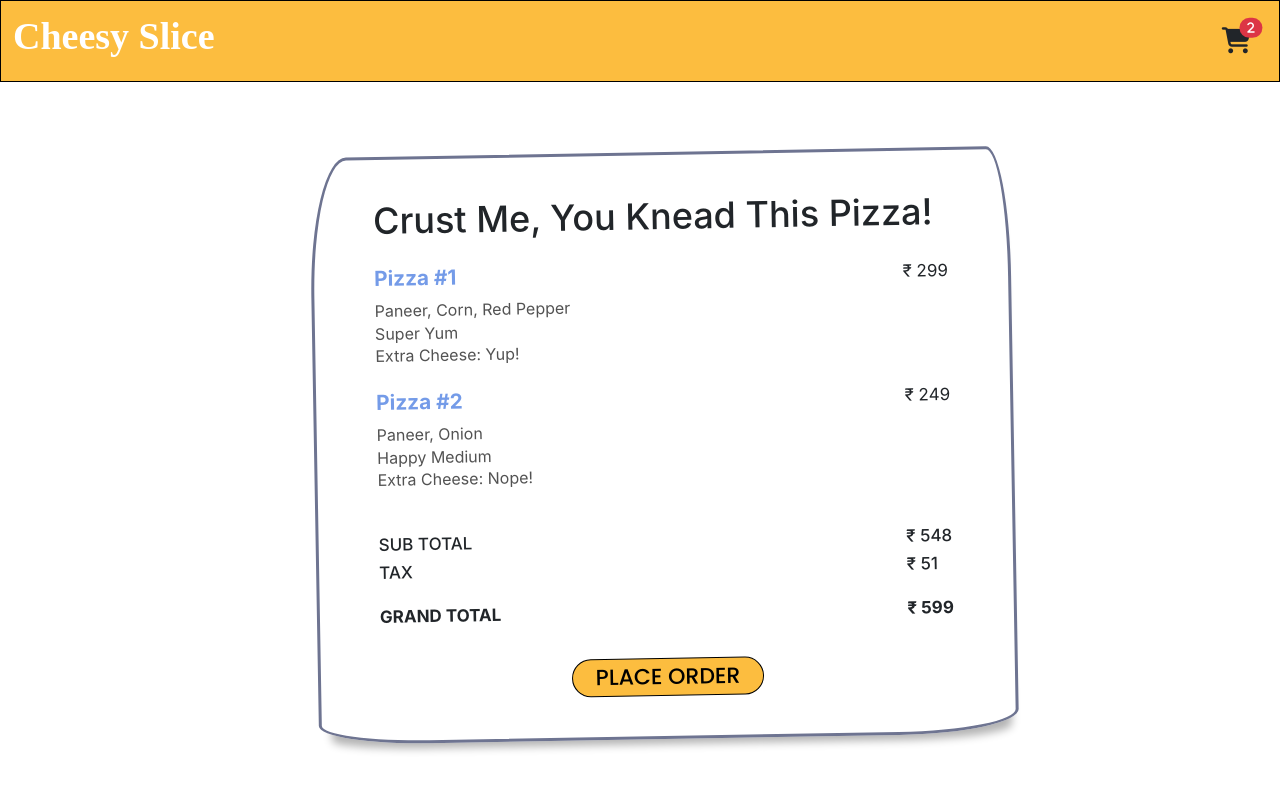
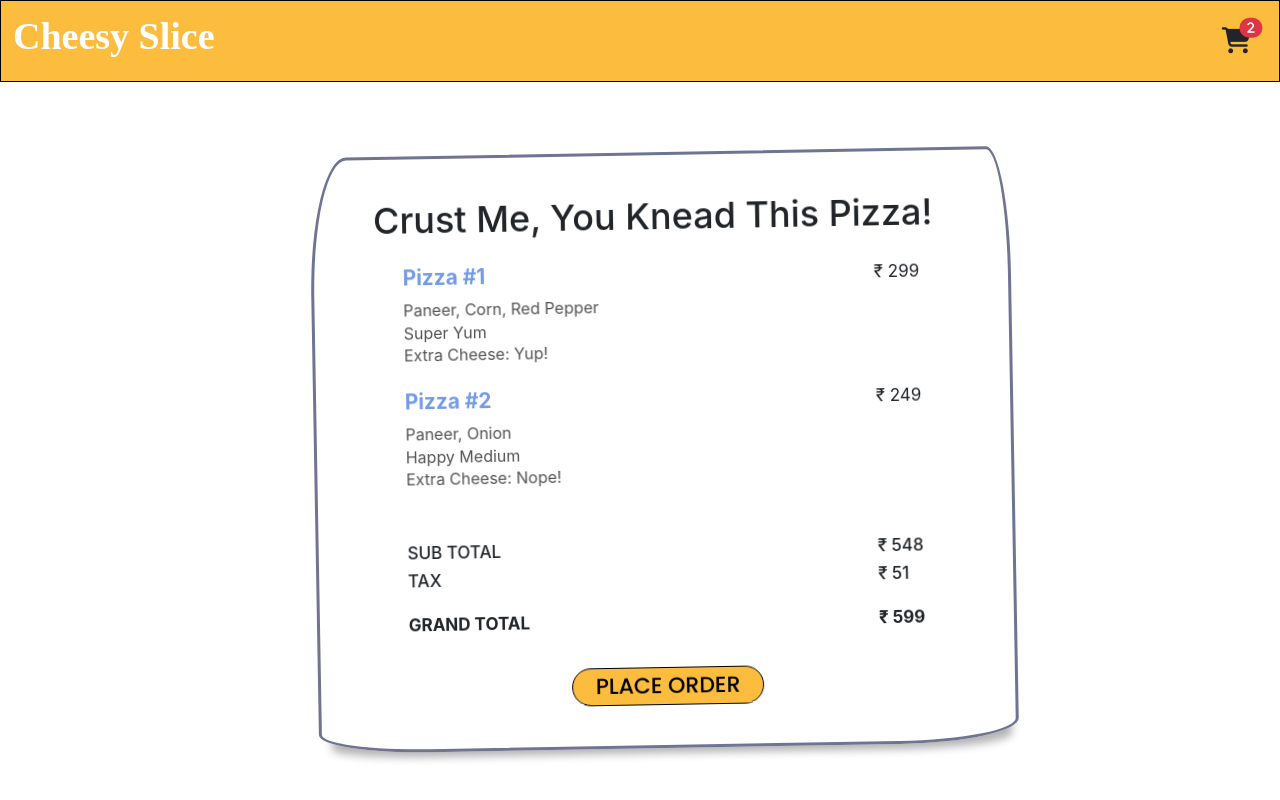
Before and after one commit to eyekavya/BurgerApp-React, a React (Create React App) app: page /cart in a window 1280 px wide. Built offline with nearby package versions, Linux system fonts and the light colour scheme; a web font is replaced by a local one.

Commit message:
added style to cart page

```diff
--- a/src/components/Cart/Cart.js
+++ b/src/components/Cart/Cart.js
@@ -7,6 +7,7 @@ function Cart() {
       <div className="wrapper">
         <div class="container">
           <h2>Crust Me, You Knead This Pizza!</h2>
+          <div className="pizza-item-container">
             <div className="pizza-item">
               <div className="pizza-desc">
                 <h3>Pizza #1</h3>
@@ -29,6 +30,19 @@ function Cart() {
                 <p>₹ 249</p>
               </div>
             </div>
+            <div className="pizza-item">
+              <div className="pizza-desc">
+                <h3>Pizza #2</h3>
+                <p>Paneer, Onion</p>
+                <p>Happy Medium</p>
+                <p>Extra Cheese: Nope!</p>
+              </div>
+              <div className="pizza-price">
+                <p>₹ 249</p>
+              </div>
+            </div>
+          </div>
+
           <div className="total">
             <div className="total-desc">
               <p>SUB TOTAL</p>
--- a/src/components/Cart/StyledCart.js
+++ b/src/components/Cart/StyledCart.js
@@ -37,6 +37,12 @@ export const StyledCart = styled.section`
     transform: translateY(4px) rotate(1deg);
   }
 
+  .pizza-item-container {
+    max-height: 257.13px;
+
+    overflow: scroll;
+  }
+
   h3 {
     font-size: 1.3rem;
     color: #749be8;
@@ -44,11 +50,18 @@ export const StyledCart = styled.section`
     margin: 1rem 0;
   }
 
+  /* .pizza-item {
+    width: 90%;
+    margin: 0 auto;
+  } */
+
   .pizza-item,
   .total {
     display: flex;
     justify-content: space-between;
     align-items: baseline;
+    width: 90%;
+    margin: 0 auto;
   }
 
   .pizza-desc {
@@ -62,7 +75,7 @@ export const StyledCart = styled.section`
   }
 
   .total {
-    margin: 2rem 0;
+    margin: 2rem auto;
   }
 
   .total-desc p,
```
Lines whose indentation alone changed are shown as unchanged.
